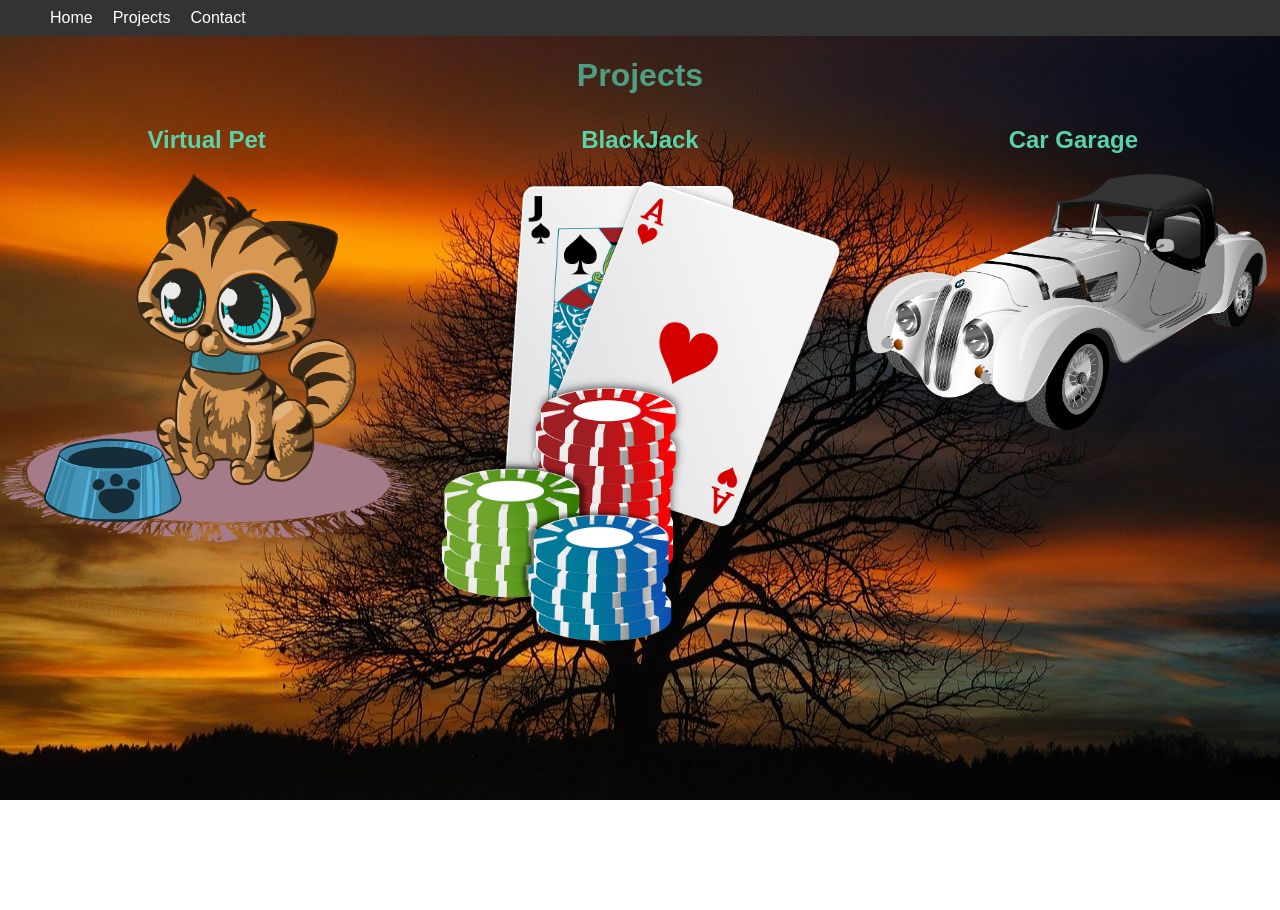
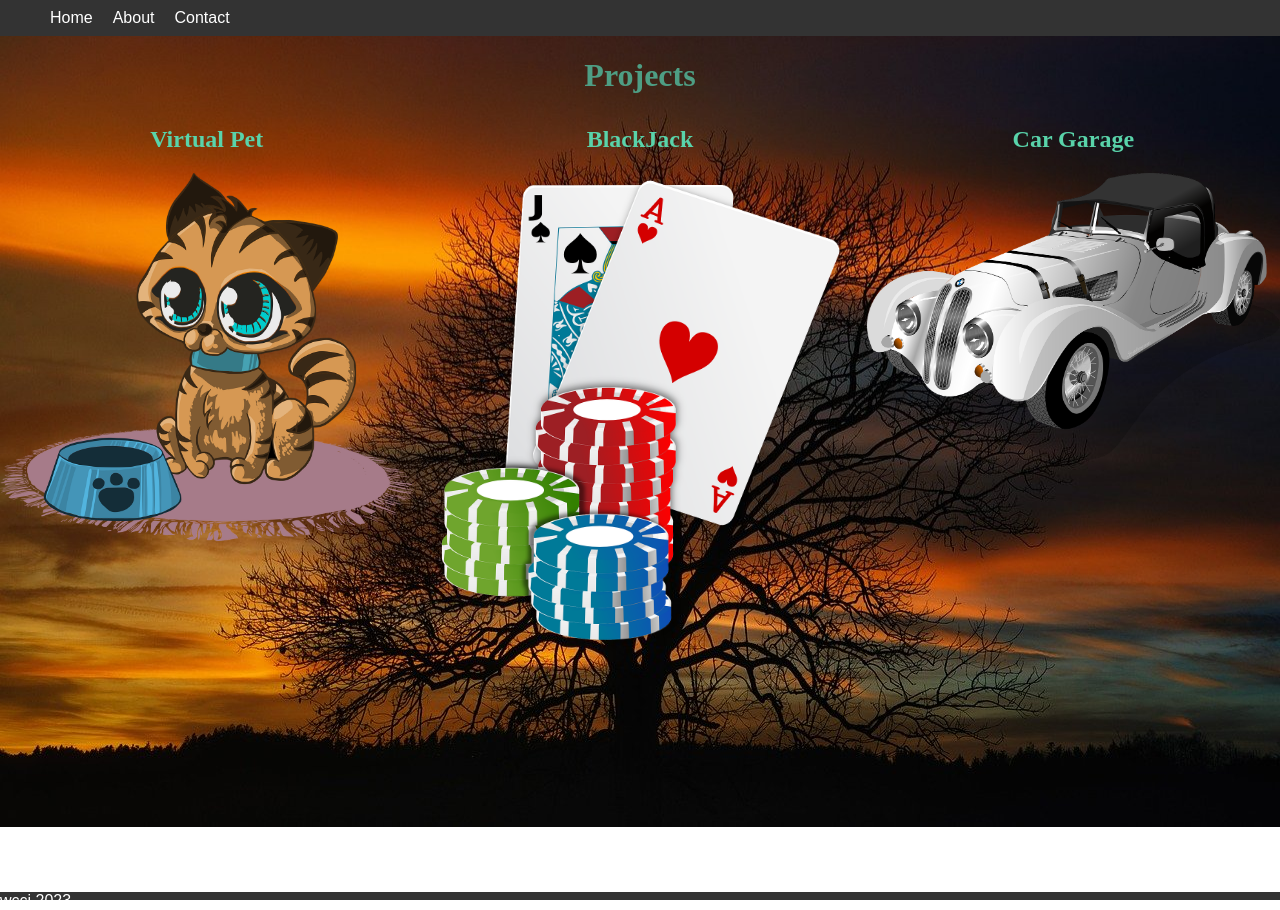
Before and after one commit to nmange95/nathan.github.io, a plain HTML site: page projects/project.html in a window 1280 px wide. Before the commit the page ends 800 px from the top, so only its background shows below. Drawn offline with Linux system fonts and the light colour scheme; files whose address does not match are found by name.

Commit message:
I think I fixed some stuff

```diff
--- a/about/style.css
+++ b/about/style.css
@@ -6,6 +6,7 @@ html {
 }
 
 header {
+  font-family: Arial, sans-serif;
   background: #706e57;
   height: 3%;
   border-bottom: 2px solid white;
@@ -71,6 +72,8 @@ footer {
   background: #626049;
   height: 2%;
   border-top: 3px solid white;
+  display: flex;
+  text-align: end;
 }
 
 nav ul {
--- /dev/null
+++ b/contact/style.css
@@ -0,0 +1,86 @@
+body, html {
+    margin: 0;
+    padding: 0;
+    height: 100%;
+}
+
+body {
+    font-family: Arial, sans-serif;
+    background-color: #f5f5f5;
+    text-align: center;
+}
+
+header {
+    background: #333;
+    color: white;
+}
+
+nav ul {
+    list-style: none;
+    display: flex;
+    margin-left: auto;
+    margin-right: 20px;
+}
+
+nav li {
+    margin: 10px;
+}
+
+nav a {
+    text-decoration: none;
+    color: white;
+}
+
+h1 {
+    color: #333;
+}
+
+form {
+    background-color: #fff;
+    border: 1px solid #ccc;
+    padding: 20px;
+    border-radius: 5px;
+    box-shadow: 0 0 10px rgba(0, 0, 0, 0.1);
+    max-width: 400px;
+    margin: 0 auto;
+}
+
+label {
+    display: block;
+    margin-top: 10px;
+    color: #333;
+}
+
+input[type="text"],
+input[type="email"],
+textarea {
+    width: 100%;
+    padding: 10px;
+    margin: 5px 0;
+    border: 1px solid #ccc;
+    border-radius: 5px;
+}
+
+textarea {
+    height: 120px;
+}
+
+input[type="submit"] {
+    background-color: #007bff;
+    color: #fff;
+    padding: 10px 20px;
+    border: none;
+    border-radius: 5px;
+    cursor: pointer;
+}
+
+input[type="submit"]:hover {
+    background-color: #0056b3;
+}
+
+footer {
+    color: white;
+    background: #333;
+    display: flex;
+    text-align: end;
+}
--- a/projects/project.html
+++ b/projects/project.html
@@ -11,8 +11,8 @@
       <nav>
         <ul>
           <li><a href="/nmange95.github.io/index.html">Home</a></li>
-          <li><a href="projects/project.html">Projects</a></li>
-          <li><a href="about/about.html">Contact</a></li>
+          <li><a href="/about/about.html">About</a></li>
+          <li><a href="/contact/contact.html">Contact</a></li>
         </ul>
       </nav>
     </header>
@@ -20,7 +20,7 @@
     <div class="container">
       <div class="project">
         <h2>Virtual Pet</h2>
-        <a href="insertLinkHere">
+        <a href="https://github.com/2023-Fall-Java-Cohort/virtual-pet-1-nmange95.git">
           <img
             src="/nmange95.github.io/images/VirtualPet.png"
             alt="Project 1"
@@ -29,16 +29,17 @@
       </div>
       <div class="project">
         <h2>BlackJack</h2>
-        <a href="linkHere">
+        <a href="https://github.com/2023-Fall-Java-Cohort/blackjack-nmange95.git">
           <img src="/nmange95.github.io/images/blackJack.png" alt="Project 2" />
         </a>
       </div>
       <div class="project">
         <h2>Car Garage</h2>
-        <a href="linkHere">
+        <a href="https://github.com/2023-Fall-Java-Cohort/car-workshop-template-nmange95.git">
           <img src="/nmange95.github.io/images/CarGarage.png" alt="Project 3" />
         </a>
       </div>
     </div>
+    <footer>wcci 2023</footer>
   </body>
 </html>
--- a/projects/style.css
+++ b/projects/style.css
@@ -6,7 +6,6 @@ html {
 }
 
 body {
-  font-family: Arial, sans-serif;
   margin: 0;
   padding: 0;
   background: url(/nmange95.github.io/images/maybeBG.jpg);
@@ -21,6 +20,7 @@ h1 {
 }
 
 header {
+  font-family: Arial, sans-serif;
   background-color: #333;
   color: white;
   display: flex;
@@ -35,6 +35,7 @@ header {
   grid-template-columns: repeat(3, 1fr);
   gap: 20px;
   color: rgb(89, 211, 170);
+  height: 97%;
 }
 
 .project {
@@ -69,3 +70,12 @@ nav a {
   text-decoration: none;
   color: white;
 }
+
+footer {
+  font-family: Arial, sans-serif;
+  color: white;
+  background: #333;
+  height: 1%;
+  display: flex;
+  text-align: end;
+}
--- a/style.css
+++ b/style.css
@@ -9,6 +9,7 @@ body {
 }
 
 header {
+  font-family: Arial, sans-serif;
   display: flex;
   justify-content: space-between;
   align-items: center;
@@ -77,3 +78,13 @@ body {
     font-size: 125px;
   }
 }
+
+
+footer {
+  font-family: Arial, sans-serif;
+  color: white;
+  background: #333;
+  height: 1%;
+  display: flex;
+  text-align: end;
+}
```
Also changed, not shown: contact/contact.html (added, +35 -0 lines), index.html (+2 -1 lines).
